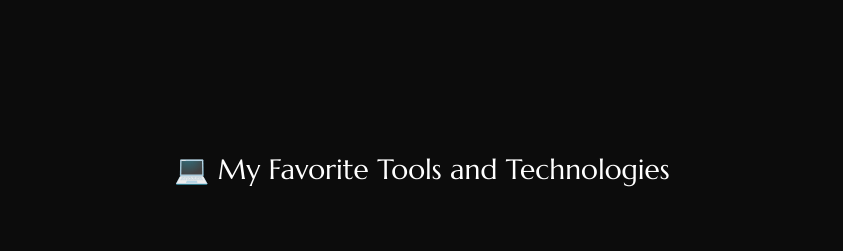
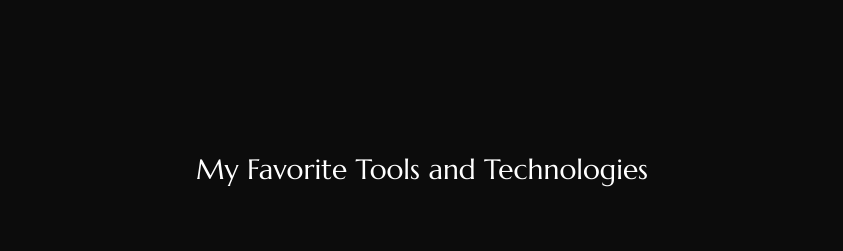
Before and after one commit to salimuddin07/my-portfolio-master, a React (Create React App) app: page /about in a window 1280 px wide. Shown: the part 2420-2671 px from the top of the page, without its empty margins (218-1061 px from the left). Built offline with nearby package versions, Linux system fonts and the light colour scheme.

Commit message:
Remove emoji from section title in About page for a cleaner presentation

```diff
--- a/src/pages/about/index.js
+++ b/src/pages/about/index.js
@@ -96,7 +96,7 @@ export const About = () => {
         </Row>
         <Row className="sec_sp">
           <Col lg="12">
-            <h3 className="color_sec py-4 text-center">💻 My Favorite Tools and Technologies</h3>
+            <h3 className="color_sec py-4 text-center">My Favorite Tools and Technologies</h3>
             <div className="tech-stack-container">
               <table className="tech-stack-table">
                 <tbody>
```
